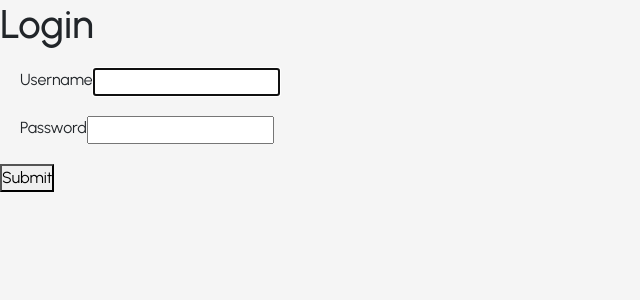
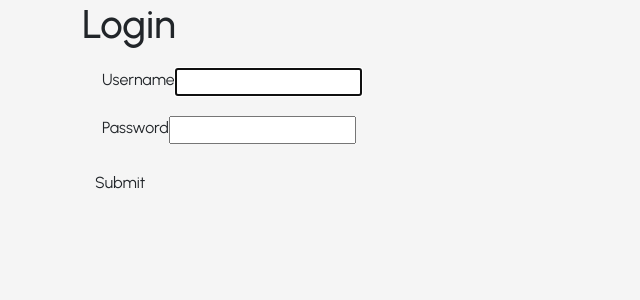
Before and after one commit to sameernjr/LMS, a Django app: page /users/login/ in a window 1280 px wide. Shown: the top 300 px of the page, without its empty margins (0-640 px from the left). Run offline with Django 5.2, Linux system fonts and the light colour scheme.

Commit message:
Modify login forms

```diff
--- a/LMS/users/templates/users/login.html
+++ b/LMS/users/templates/users/login.html
@@ -5,19 +5,22 @@
 {% endblock %}
 
 {% block content %}
-<h1>Login</h1>
-<form action="/users/login/" method="post">
-    {% csrf_token %}
-    <div class="form-group">
-        {{form.username.label}}
-        {{form.username}}
-    </div>
+<div class="container">
+    <h1>Login</h1>
+    <form action="/users/login/" method ="POST">
+        {% csrf_token %}
+        <div class="form-group">
+            <label for="username">{{ form.username.label}}</label>
+            {{ form.username }}
+        </div>
+        <div class="form-group">
+            <label for="password">{{ form.password.label}}</label>
+            {{ form.password }}
+        </div>
+        <button type="submit" class="btn">Submit</button>
+    </form>
+</div>
 
-    <div class="form-group">
-        {{form.password.label}}
-        {{form.password}}
-    </div>
 
-    <button>Submit</button>
 </form>
 {% endblock %}
```
Also changed, not shown: LMS/db.sqlite3.
